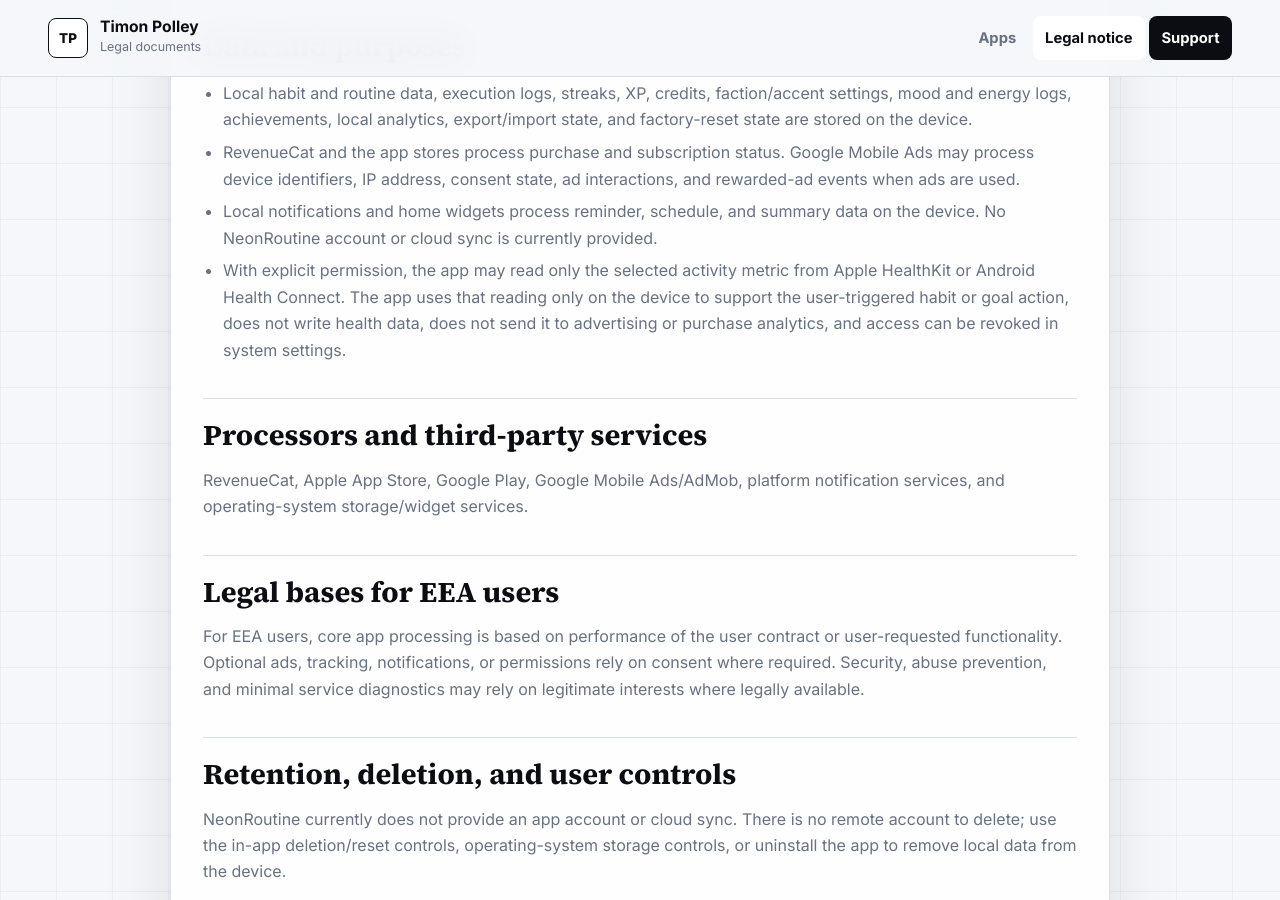
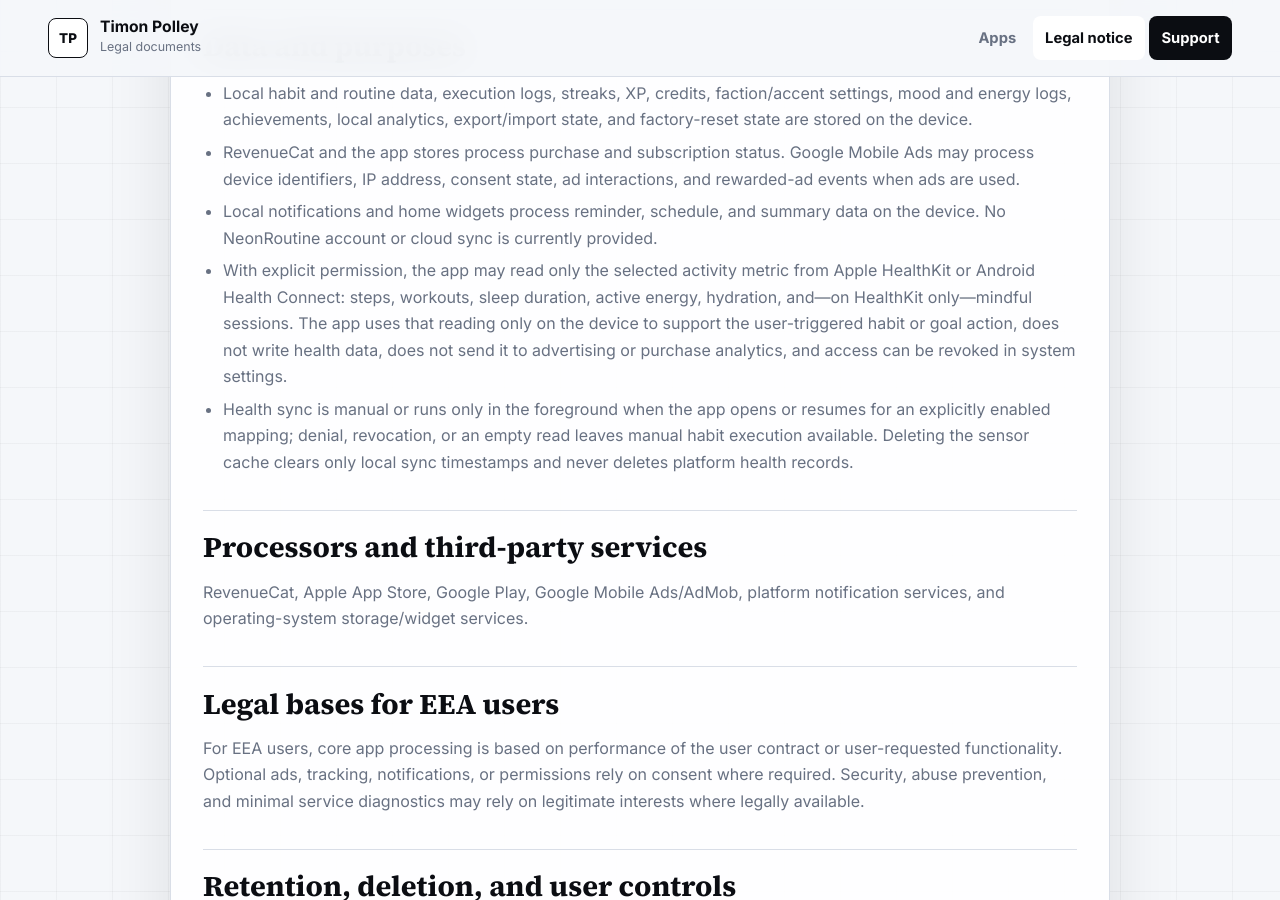
Before and after one commit to timon-ply/timon-ply.github.io, a Jekyll site: the page built from neonroutine/privacy.en.md, in a window 1280 px wide and 900 px high, scrolled down 901 px. Built offline with Jekyll 4.4.1, drawn with Linux system fonts in a browser that asks for light colours.

Commit message:
docs: complete NeonRoutine health disclosure

```diff
--- a/neonroutine/privacy.en.md
+++ b/neonroutine/privacy.en.md
@@ -32,7 +32,8 @@
 - Local habit and routine data, execution logs, streaks, XP, credits, faction/accent settings, mood and energy logs, achievements, local analytics, export/import state, and factory-reset state are stored on the device.
 - RevenueCat and the app stores process purchase and subscription status. Google Mobile Ads may process device identifiers, IP address, consent state, ad interactions, and rewarded-ad events when ads are used.
 - Local notifications and home widgets process reminder, schedule, and summary data on the device. No NeonRoutine account or cloud sync is currently provided.
-- With explicit permission, the app may read only the selected activity metric from Apple HealthKit or Android Health Connect. The app uses that reading only on the device to support the user-triggered habit or goal action, does not write health data, does not send it to advertising or purchase analytics, and access can be revoked in system settings.
+- With explicit permission, the app may read only the selected activity metric from Apple HealthKit or Android Health Connect: steps, workouts, sleep duration, active energy, hydration, and—on HealthKit only—mindful sessions. The app uses that reading only on the device to support the user-triggered habit or goal action, does not write health data, does not send it to advertising or purchase analytics, and access can be revoked in system settings.
+- Health sync is manual or runs only in the foreground when the app opens or resumes for an explicitly enabled mapping; denial, revocation, or an empty read leaves manual habit execution available. Deleting the sensor cache clears only local sync timestamps and never deletes platform health records.
 
 ## Processors and third-party services
 
```
Also changed, not shown: neonroutine/privacy.de.md (+2 -1 lines), neonroutine/privacy.es.md (+2 -1 lines), neonroutine/privacy.ja.md (+2 -1 lines), tests/site-structure.test.mjs (+4 -4 lines), tools/generate_legal_docs.mjs (+4 -4 lines).
